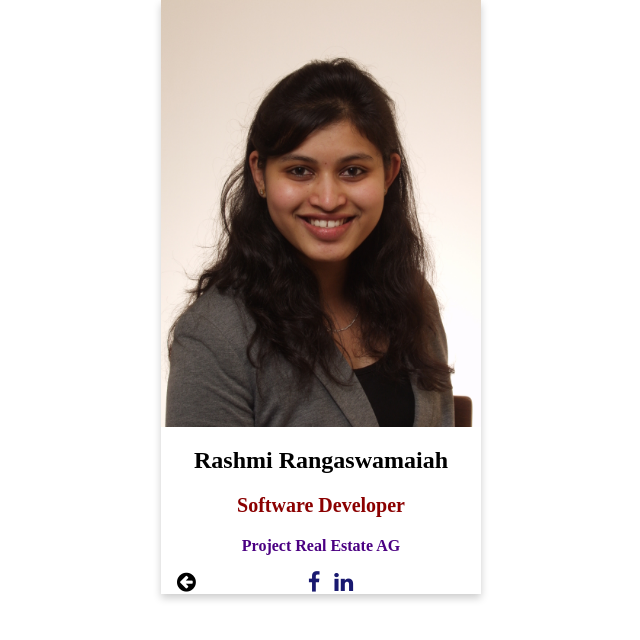
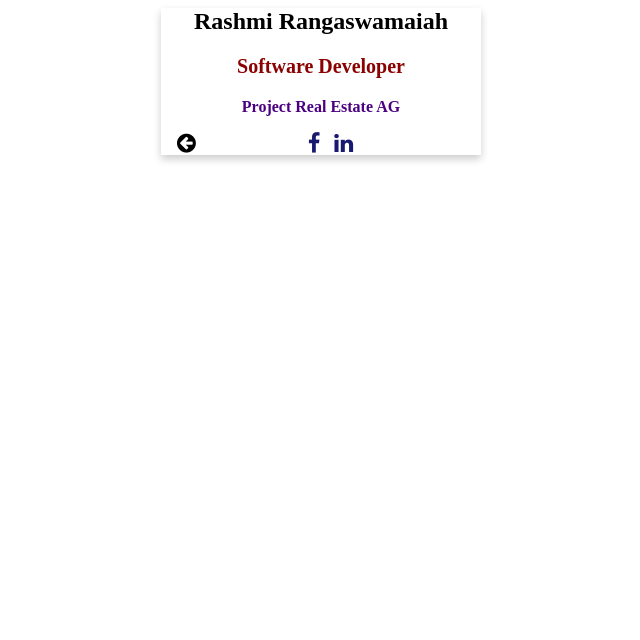
Before and after one commit to rashmirangaswamaiah/rashmirangaswamaiah, a plain HTML site: page contact.html in a window 1280 px wide. Shown: the whole page, without its empty margins (319-959 px from the left). Drawn offline with Linux system fonts and the light colour scheme.

Commit message:
changes in the contact

```diff
--- a/contact.html
+++ b/contact.html
@@ -5,7 +5,7 @@
 </head>
 <body>
   <div class="card">
-    <img src="me.jpg" alt="Rashmi" style="width:100%">
+  <!--  <img src="me.jpg" alt="Rashmi" style="width:100%">-->
     <div class="container">
       <h2> Rashmi Rangaswamaiah </h2>
       <p class="title">Software Developer</p>
--- a/contactCss.css
+++ b/contactCss.css
@@ -1,6 +1,3 @@
-body{
-  margin: 0;
-}
 .container{
   padding: 0 16px;
 }
```
